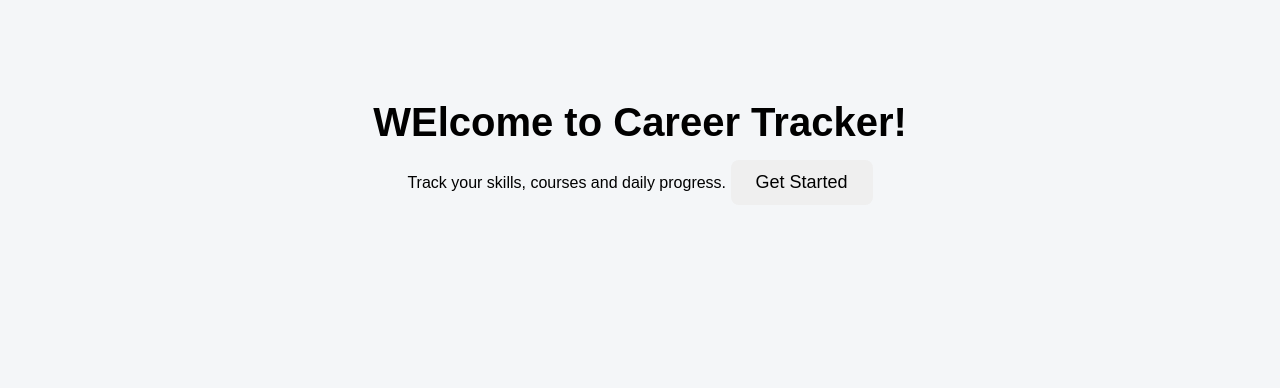
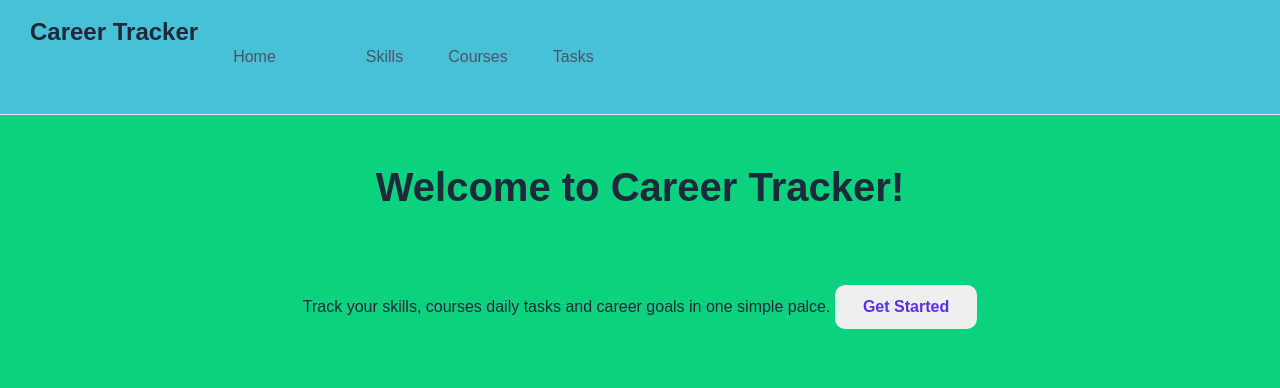
Before and after one commit to shravanipawar86/career_tracker, a Django app: page / in a window 1280 px wide. Shown: the top 388 px of the page. Run offline with Django 5.2, Linux system fonts and the light colour scheme.

Commit message:
Create modern Career Tracker homepage

```diff
--- a/tracker/static/css/style.css
+++ b/tracker/static/css/style.css
@@ -1,8 +1,9 @@
 body {
-    font-family: Arial, Helvetica, sans-serif;
+    font-family: Arial,sans-serif;
     text-align: center;
-    margin-top: 100px;
-    background-color: #f4f6f8;
+    margin:0;
+    background-color: #0ad27f;
+    color: #1e293b
 }
 h1{
     font-size: 40px;
@@ -21,3 +22,65 @@ button{
 button:hover{
     transform: scale(1.05)
 }
+nav {
+    padding: 18px 30px;
+    margin-bottom: 50px;
+    display: flex;
+    align-items: center;
+    gap: 25px;
+    background-color: #48c0d5;
+    border-bottom: 1px solid #e2e8f0;
+
+
+}
+nav h2{
+    margin: 0;
+    margin-bottom: 50px;
+    font-size: 24px;
+
+}
+nav a{
+    margin: 0 10px;
+    text-decoration: none;
+    font-size: 16px;
+    font-weight: 500;
+    color: #475569;
+    transition: color 0.2s ease;
+}
+nav a:hover{
+    color:32563eb;
+}
+
+
+.hero{
+    max-width: 800px;
+    margin: 0 auto;
+    padding: 60px 20px
+}
+.hero h1 {
+    font-size: 48px;
+    line-height: 1.15;
+    margin-bottom: 20px;
+}
+.hero p{
+    max-width: 600px;
+    margin: 0 auto 30px;
+    line-height:1.6;
+    font-size: 18px;
+}
+button{
+    padding: 13px 28px;
+    font-size: 16px;
+    font-weight: 600;
+    color:hsl(252, 89%, 57%);
+    border: none;
+    border-radius: 10px;
+    cursor: pointer;
+    transition:trasform 0.2s ease, box-shadow 0.2s ease;
+}
+button:hover{
+    transform: translateY(-2px);
+    box-shadow: 0 8px 20px rgba(0,0,0,0.15)
+
+
+}
--- a/tracker/templates/home.html
+++ b/tracker/templates/home.html
@@ -6,9 +6,19 @@
      <link rel="stylesheet" href="{% static 'css/style.css' %}?v=1">
 </head>
 <body>
-     <h1>WElcome to Career Tracker!</h1>
+     <nav>
+          <h2>Career Tracker</h2>
 
-     <p1>Track your skills, courses and daily progress.</p1>
+     <a href="/">Home<a>
+     <a href="#">Skills</a>
+     <a href="#">Courses</a>
+     <a href="#">Tasks</a>
+     </nav>
+     <h1>Welcome to Career Tracker!</h1>
+<section class="hero">
+     <p1>Track your skills, courses daily tasks and career goals
+          in one simple palce.</p1>
      <button>Get Started</button>
+     </section>
 </body>
 </html>
```
